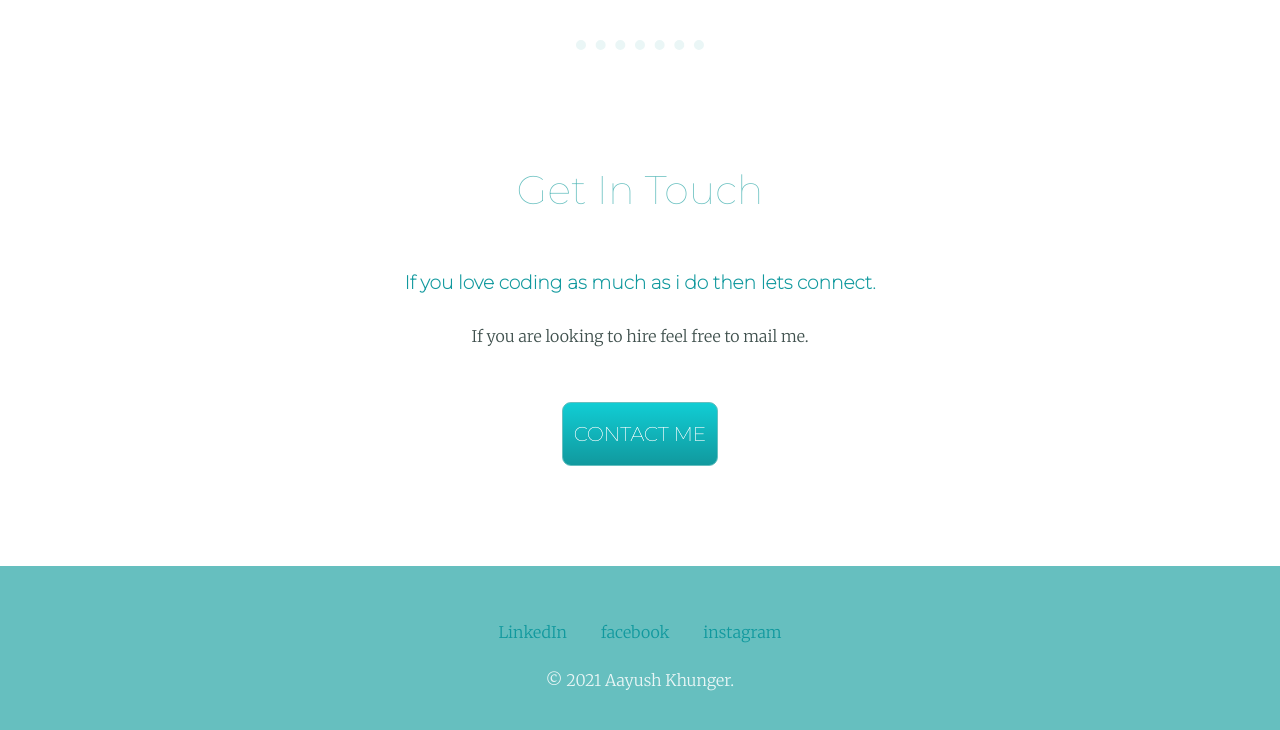
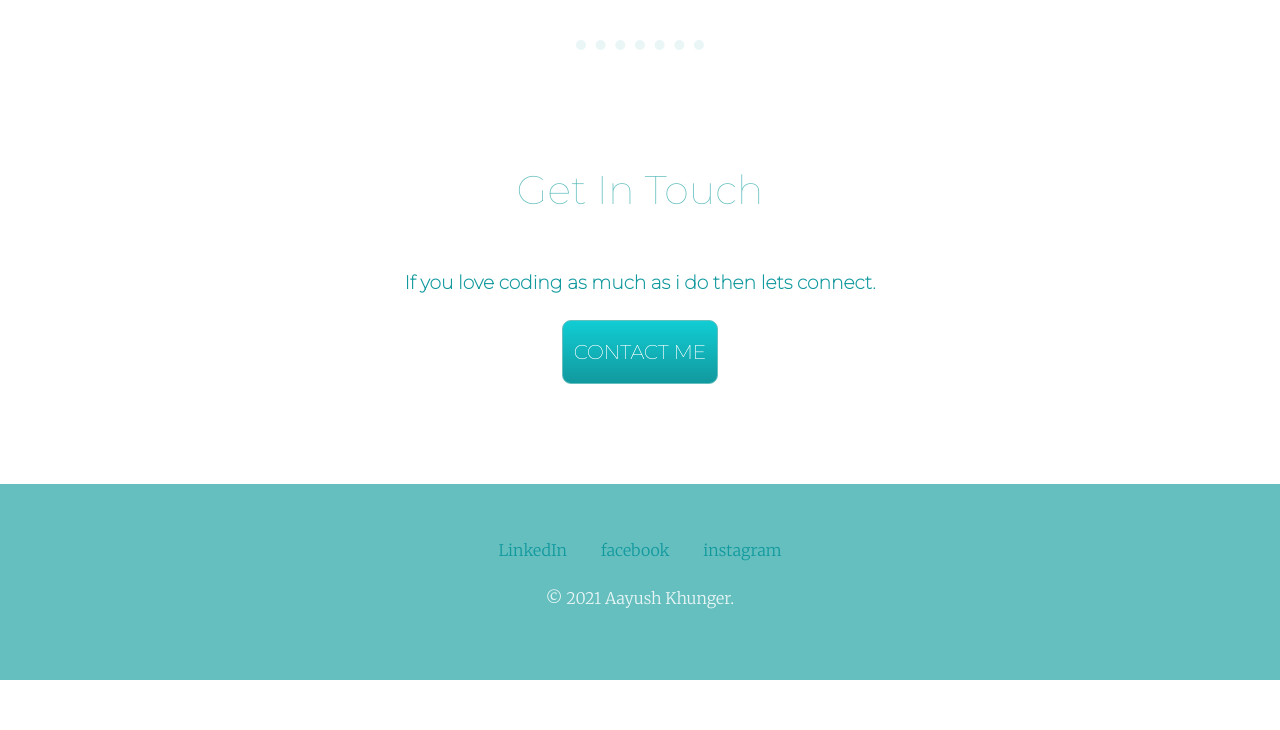
Before and after one commit to Aayush-047/resume, a plain HTML site: page css-my site/index.html in a window 1280 px wide. Shown: the part 3166-3896 px from the top of the page. After the commit the page ends 3846 px from the top, so only its background shows below. Drawn offline with Linux system fonts and the light colour scheme.

Commit message:
Update index.html

```diff
--- a/css-my site/index.html
+++ b/css-my site/index.html
@@ -53,7 +53,6 @@
     <div class="contact-me">
       <h2>Get In Touch</h2>
       <h3>If you love coding as much as i do then lets connect.</h3>
-      <p class="free">If you are looking to hire feel free to mail me.</p>
       <a class="BUTTON_XNP" href="mailto:aayush.khunger217@gmail.com">CONTACT ME</a>
     </div>
   </div>
```
